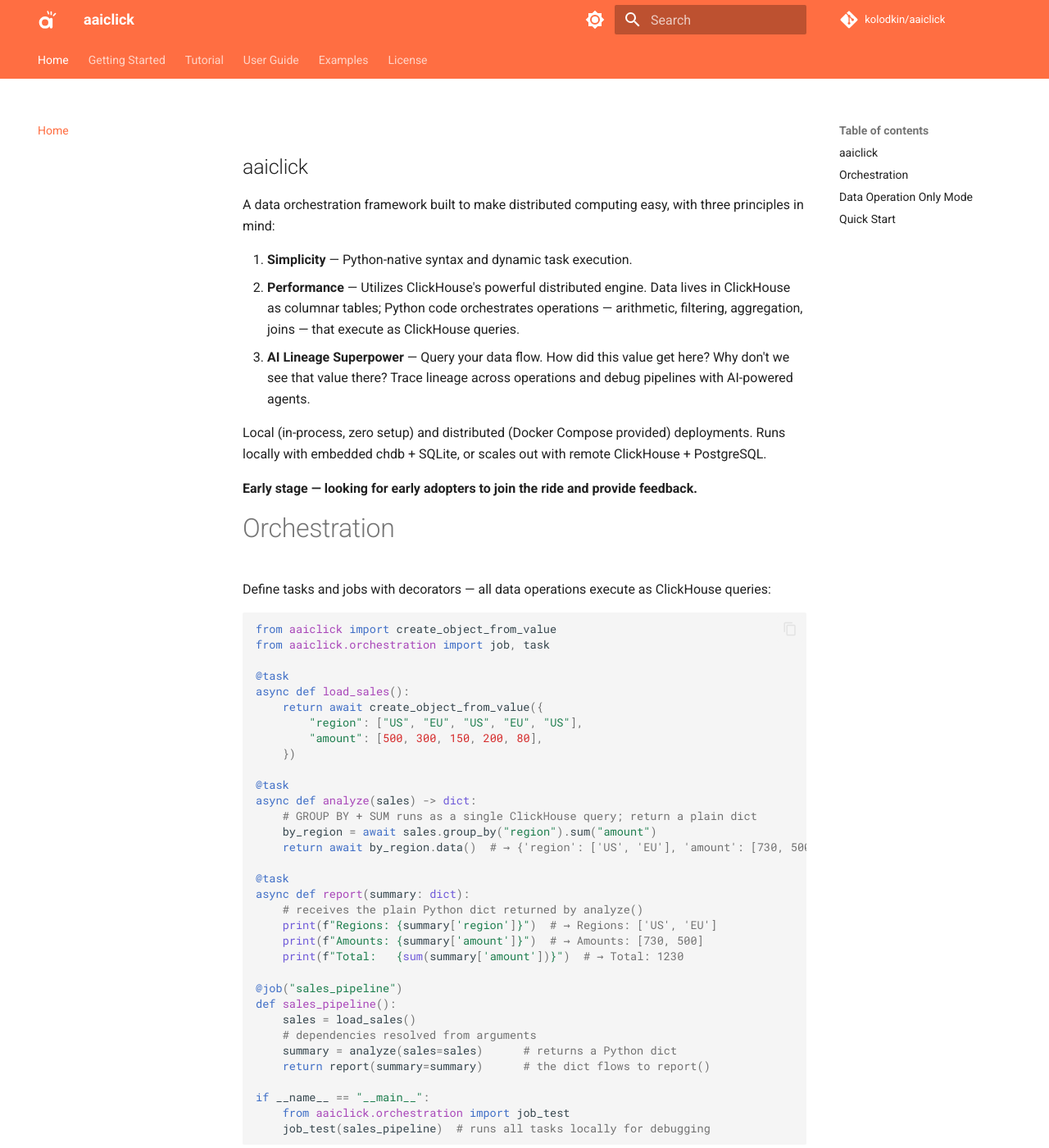
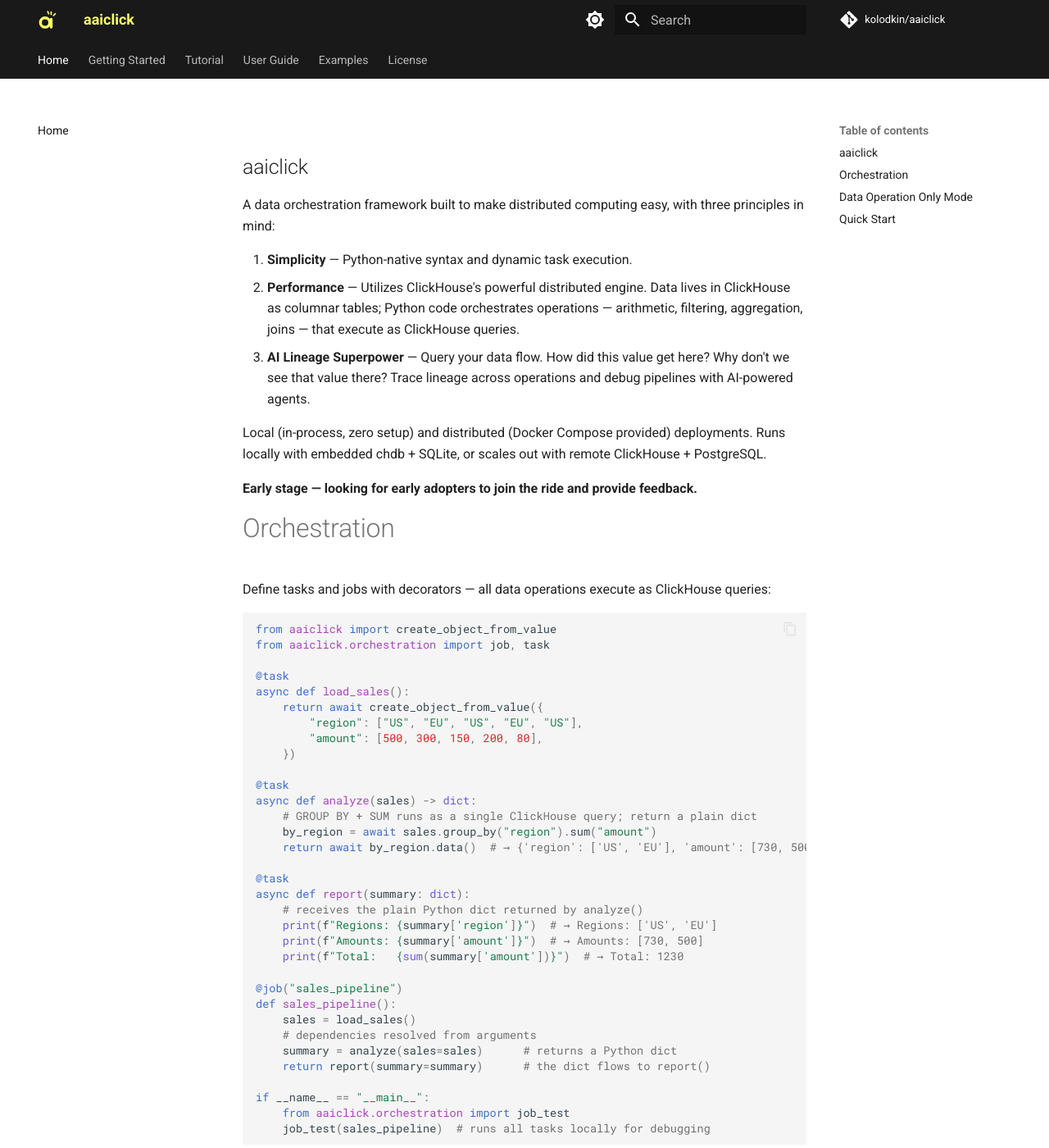
Before and after one commit to kolodkin/aaiclick, an MkDocs documentation site: the page built from docs/index.md, in a window 1280 px wide and 1400 px high. Shown: the whole window at 82% size. Built offline with MkDocs 1.6.1 and Material for MkDocs 9.7.7, drawn with Linux system fonts in a browser that asks for light colours; comment, search, counter and statistics services are not loaded.

Commit message:
Align docs theme with lemon/black branding
Switch the material palette to a custom near-black primary defined in
assets/extra.css, recolor the header logo and site title to the brand
lemon (#FAFF69), and keep the orange accent for links and hovers.

Co-Authored-By: Claude Fable 5 <noreply@anthropic.com>
Claude-Session: https://claude.ai/code/session_01Nh7Kur4Lqr9AQZDj96hZbq

```diff
--- /dev/null
+++ b/docs/assets/extra.css
@@ -0,0 +1,12 @@
+/* Brand palette: near-black primary + ClickHouse lemon (#FAFF69), see assets/favicon.svg */
+:root {
+  --md-primary-fg-color: #191919;
+  --md-primary-fg-color--light: #2e2e2e;
+  --md-primary-fg-color--dark: #000000;
+  --md-primary-bg-color: #ffffff;
+  --md-primary-bg-color--light: rgba(255, 255, 255, 0.7);
+}
+
+.md-header__topic:first-child {
+  color: #faff69;
+}
--- a/mkdocs.yml
+++ b/mkdocs.yml
@@ -10,13 +10,13 @@ theme:
   favicon: assets/favicon.png
   palette:
     - scheme: default
-      primary: deep orange
+      primary: custom
       accent: orange
       toggle:
         icon: material/brightness-7
         name: Switch to dark mode
     - scheme: slate
-      primary: deep orange
+      primary: custom
       accent: orange
       toggle:
         icon: material/brightness-4
@@ -30,6 +30,9 @@ theme:
     - content.code.annotate
     - search.highlight
     - search.suggest
+
+extra_css:
+  - assets/extra.css
 
 plugins:
   - search
```
Also changed, not shown: docs/assets/logo.svg.
